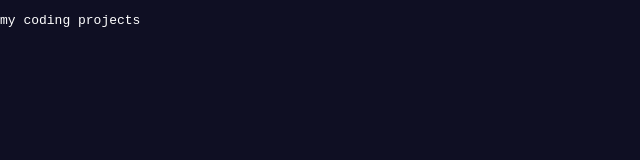
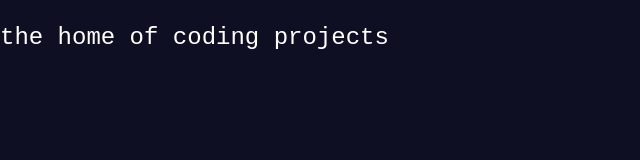
Before and after one commit to oyo/oyo.github.io, a plain HTML site: page index.html in a window 1280 px wide. Shown: the whole page, without its empty margins (0-640 px from the left). Drawn offline with Linux system fonts and the light colour scheme.

Commit message:
font size

```diff
--- a/index.html
+++ b/index.html
@@ -6,11 +6,21 @@
   <meta name="viewport" content="width=device-width,initial-scale=1.0">
   <meta name="mobile-web-app-capable" content="yes">
   <title>oyo.github.io</title>
-  <style>html, body { margin: 0; padding: 0; color: white; background-color: #0f0f23; overflow: hidden; }</style>
+  <style>
+html, body {
+  margin: 0;
+  padding: 0;
+  color: white;
+  background-color: #0f0f23;
+}
+pre {
+  font-size: 3vh;
+}
+</style>
 </head>
 
 <body>
-	<pre>my coding projects</pre>
+	<pre>the home of coding projects</pre>
 </body>
 
 </html>
```
